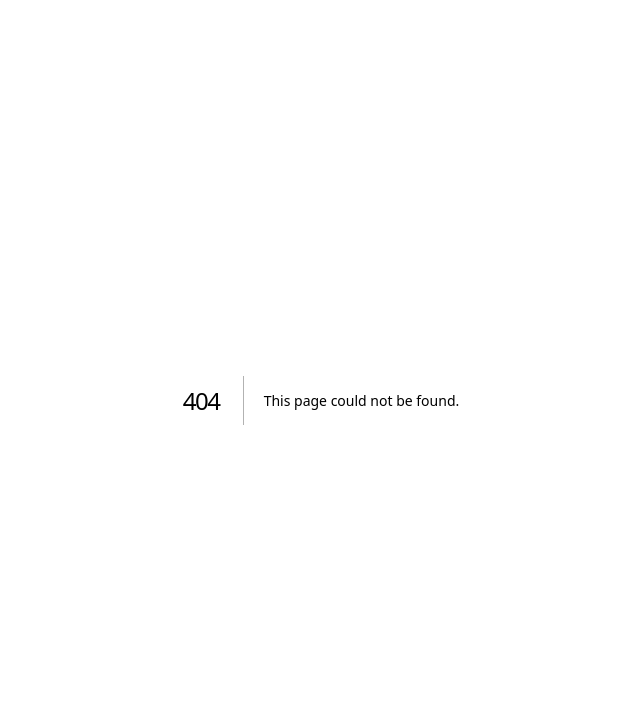
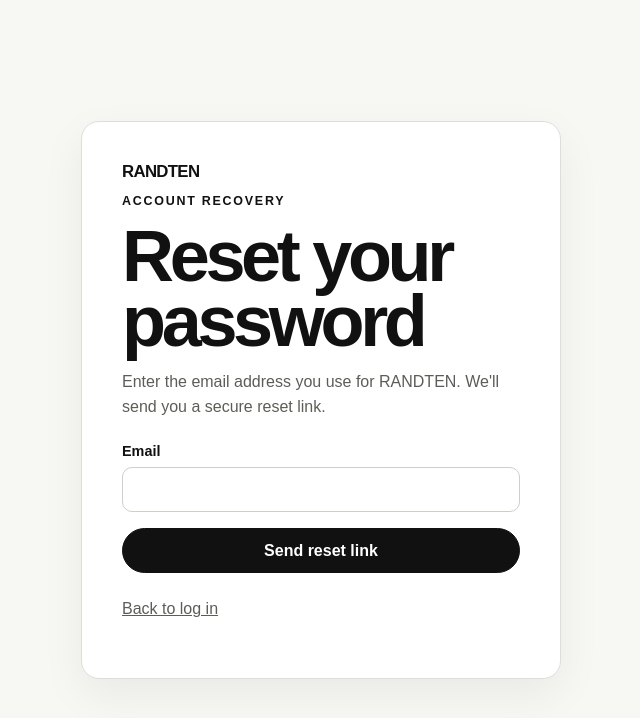
Before and after one commit to Naz94/randten, a Next.js app: page /forgot-password in a window 1280 px wide. Before the commit this address had no page. Shown: the top 718 px of the page, without its empty margins (319-959 px from the left). Built offline with nearby package versions, Linux system fonts and the light colour scheme.

Commit message:
Add forgot password page

```diff
--- /dev/null
+++ b/src/app/forgot-password/page.tsx
@@ -0,0 +1,24 @@
+import Link from "next/link";
+import { requestPasswordReset } from "../auth/actions";
+
+export default async function ForgotPasswordPage({ searchParams }: { searchParams: Promise<{ error?: string; message?: string; email?: string }> }) {
+  const params = await searchParams;
+
+  return (
+    <main className="auth-shell">
+      <section className="auth-card">
+        <Link href="/" className="brand">RANDTEN</Link>
+        <p className="eyebrow">Account recovery</p>
+        <h1>Reset your password</h1>
+        <p className="muted">Enter the email address you use for RANDTEN. We&apos;ll send you a secure reset link.</p>
+        {params.error && <p className="notice error">{params.error}</p>}
+        {params.message && <p className="notice">{params.message}</p>}
+        <form action={requestPasswordReset} className="form-stack">
+          <label>Email<input name="email" type="email" autoComplete="email" defaultValue={params.email ?? ""} required /></label>
+          <button className="primary" type="submit">Send reset link</button>
+        </form>
+        <p className="muted"><Link href="/login">Back to log in</Link></p>
+      </section>
+    </main>
+  );
+}
```
